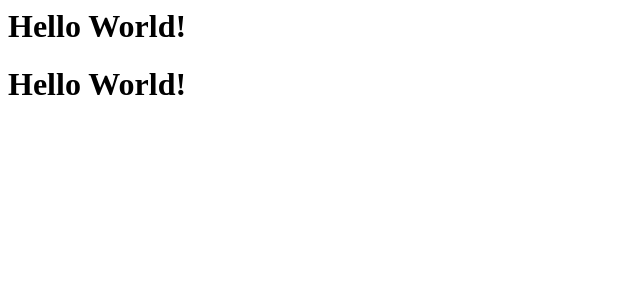
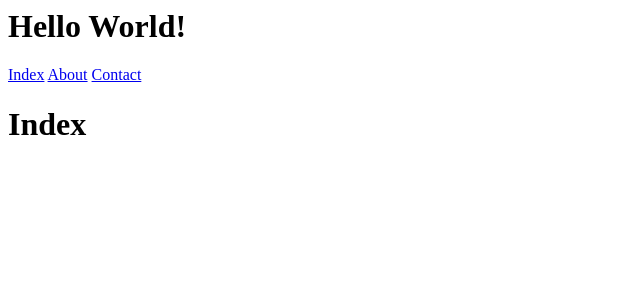
Before and after one commit to S-H-GAMELINKS/sol_stimulus_svelte_exsample, a Svelte app in the folder static/: page / in a window 1280 px wide. Shown: the top 300 px of the page, without its empty margins (0-640 px from the left). Built offline with nearby package versions, Linux system fonts and the light colour scheme; what stimulus would draw is missing.

Commit message:
fix App.svelte

```diff
--- a/static/src/App.svelte
+++ b/static/src/App.svelte
@@ -1,7 +1,18 @@
 <script>
-    let word = "Hello World!"
+    import { Router, Link, Route } from "svelte-routing"
+    import index from "./routes/index.svelte"
+    import about from "./routes/about.svelte"
+    import contact from "./routes/contact.svelte"
+    import Header from "./components/header.svelte"
+    export let url = ""
 </script>
 
-<div data-controller="hello">
-    <h1>{ word }</h1>
-</div>
+<Router url="{url}">
+  <Header />
+  <div>
+    <Route path="/" component="{index}" />
+    <Route path="/about" component="{about}" />
+    <Route path="/contact" component="{contact}" />
+    <Route path="/"><index /></Route>
+  </div>
+</Router>
```
